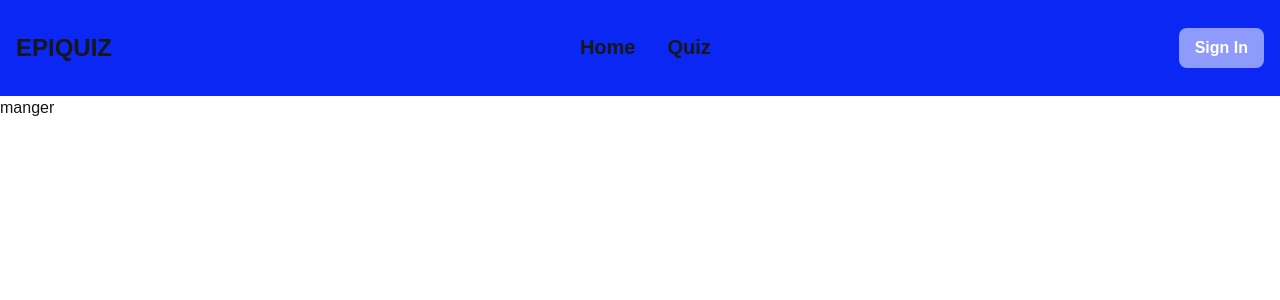
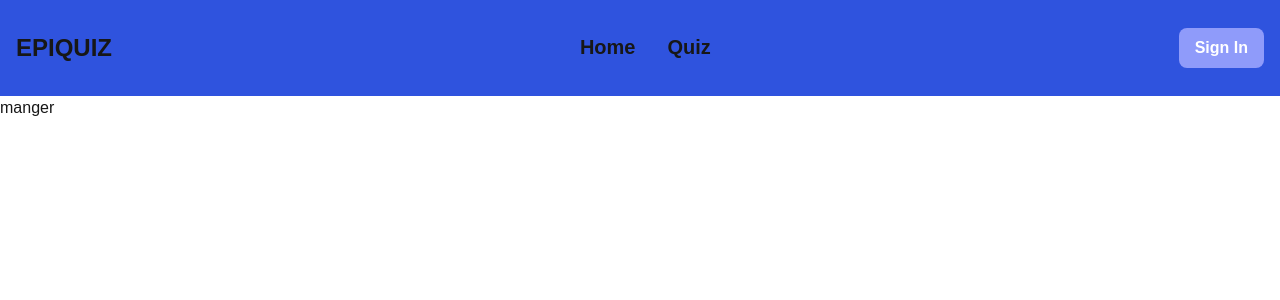
Before and after one commit to Sacha-monghune/EpiQuiz, a Next.js app in the folder front-end/epiquiz/: page / in a window 1280 px wide. Shown: the top 300 px of the page. Built offline with nearby package versions, Linux system fonts and the light colour scheme.

Commit message:
[ADD] updated navbar

```diff
--- a/front-end/epiquiz/src/app/home/components/navbar.tsx
+++ b/front-end/epiquiz/src/app/home/components/navbar.tsx
@@ -8,7 +8,7 @@ const Navbar = () => {
   const [open, setOpen] = useState(false);
 
     return (
-        <nav className="w-full h-24 bg-[#0B27F4]">
+        <nav className="w-full h-24 bg-[#2F53DE]">
             <div className="flex justify-between items-center h-full w-full px-4 2xl:px-16 font-[Open Sans]">
                 <Link href="/">
                     <h1 className="font-Montsserat text-2xl font-bold">EPIQUIZ</h1>
```
